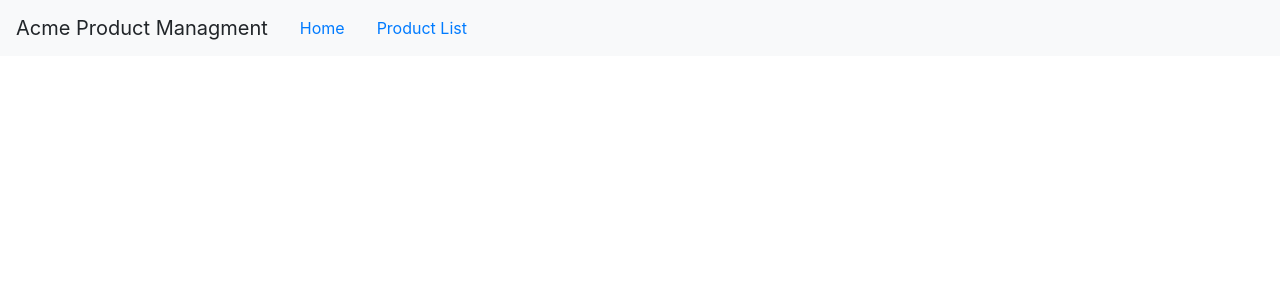
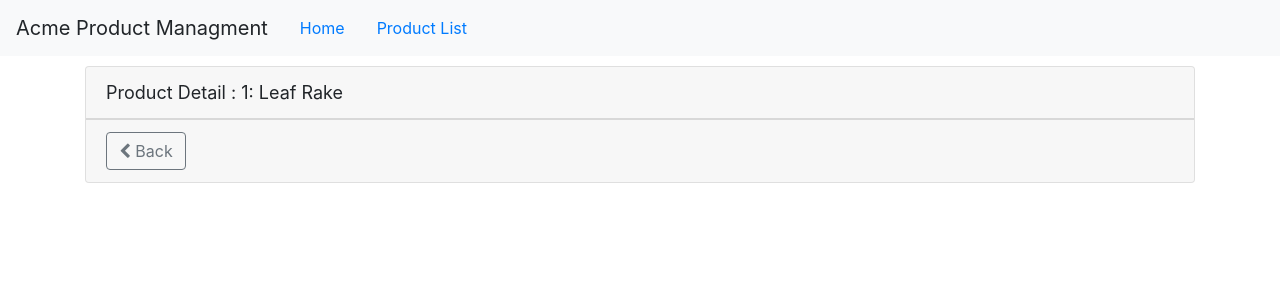
Before and after one commit to ManevN/APM, an Angular app: page /products/1 in a window 1280 px wide. Shown: the top 300 px of the page. Built offline with nearby package versions, Linux system fonts and the light colour scheme.

Commit message:
Routing and Guards

```diff
--- a/src/app/app.module.ts
+++ b/src/app/app.module.ts
@@ -10,6 +10,7 @@
 import { StarComponent} from './shared/star.component';
 import { ProductDetailComponent } from './products/product-detail.component';
 import { WelcomeComponent } from './home/welcome.component';
+import { ProductDetailGuard } from './products/product-detail.guard';
 
 
 
@@ -29,7 +30,9 @@
     HttpClientModule,
     RouterModule.forRoot([
       { path: 'products', component: ProductListComponent},
-      { path: 'products/:id',component: ProductDetailComponent},
+      { path: 'products/:id',
+      canActivate: [ProductDetailGuard],
+      component: ProductDetailComponent},
       { path: 'welcome', component: WelcomeComponent},
       { path: '', redirectTo: 'welcome', pathMatch:'full'},
       { path: '**', redirectTo: 'welcome', pathMatch: 'full'}])
--- a/src/app/products/product-detail.component.html
+++ b/src/app/products/product-detail.component.html
@@ -2,4 +2,11 @@
   <div class='card-header'>
     {{pageTitle + ': ' + product.productName}}
   </div>
+  <div class="card-footer">
+    <button class="btn btn-outline-secondary"
+              (click)="onBack()"
+              style="width:80px">
+          <i class="fa fa-chevron-left"></i> Back
+    </button>
+  </div>
 </div>
--- a/src/app/products/product-detail.component.ts
+++ b/src/app/products/product-detail.component.ts
@@ -1,4 +1,5 @@
 import { Component, OnInit } from '@angular/core';
+import { ActivatedRoute,Router } from '@angular/router'
 import { IProduct } from './product';
 
 @Component({
@@ -10,9 +11,26 @@
   pageTitle: string = 'Product Detail';
   product:IProduct;
 
-  constructor() { }
+  constructor(private route:ActivatedRoute,  private router:Router) { }
 
   ngOnInit() {
+    let id = +this.route.snapshot.paramMap.get('id');
+    this.pageTitle += ' : '+ id;
+    this.product =   {
+      "productId": 1,
+      "productName": "Leaf Rake",
+      "productCode": "GDN-0011",
+      "releaseDate": "March 19, 2016",
+      "description": "Leaf rake with 48-inch wooden handle.",
+      "price": 19.95,
+      "starRating": 3.2,
+      "imageUrl": "https://openclipart.org/image/300px/svg_to_png/26215/Anonymous_Leaf_Rake.png"
+    }
   }
 
+  onBack():void{
+    this.router.navigate(['/products']);
+  }
+
+
 }
--- /dev/null
+++ b/src/app/products/product-detail.guard.ts
@@ -0,0 +1,27 @@
+import { Injectable } from '@angular/core';
+import { CanActivate, ActivatedRouteSnapshot, RouterStateSnapshot, Router} from '@angular/router';
+import { Observable } from 'rxjs';
+
+@Injectable({
+  providedIn: 'root'
+})
+export class ProductDetailGuard implements CanActivate {
+
+  constructor(private router:Router){
+
+  }
+
+  canActivate(
+    next: ActivatedRouteSnapshot,
+    state: RouterStateSnapshot): Observable<boolean> | Promise<boolean> | boolean {
+      let id = +next.url[1].path;
+
+      if(isNaN(id) || id < 1){
+        alert("Invalid product Id");
+        this.router.navigate(['/products']);
+        return false;
+      };
+
+    return true;
+  }
+}
--- a/src/app/products/product-list.component.html
+++ b/src/app/products/product-list.component.html
@@ -42,7 +42,7 @@
                         [style.width.px]='imageWidth'
                         [style.margin.px]='imageMargin'>
                     </td>
-                    <td>{{product.productName}}</td>
+                    <td><a [routerLink]="['/products', product.productId]">{{product.productName}}</a> </td>
                     <td>{{product.productCode | lowercase | convertToSpaces: '-' }}</td>
                     <td>{{product.releaseDate}}</td>
                     <td>{{product.price | currency:'USD':'symbol':'1.2-2'}}</td>
```
Also changed, not shown: 1 other file (tests, documents, lock files or other folders).
